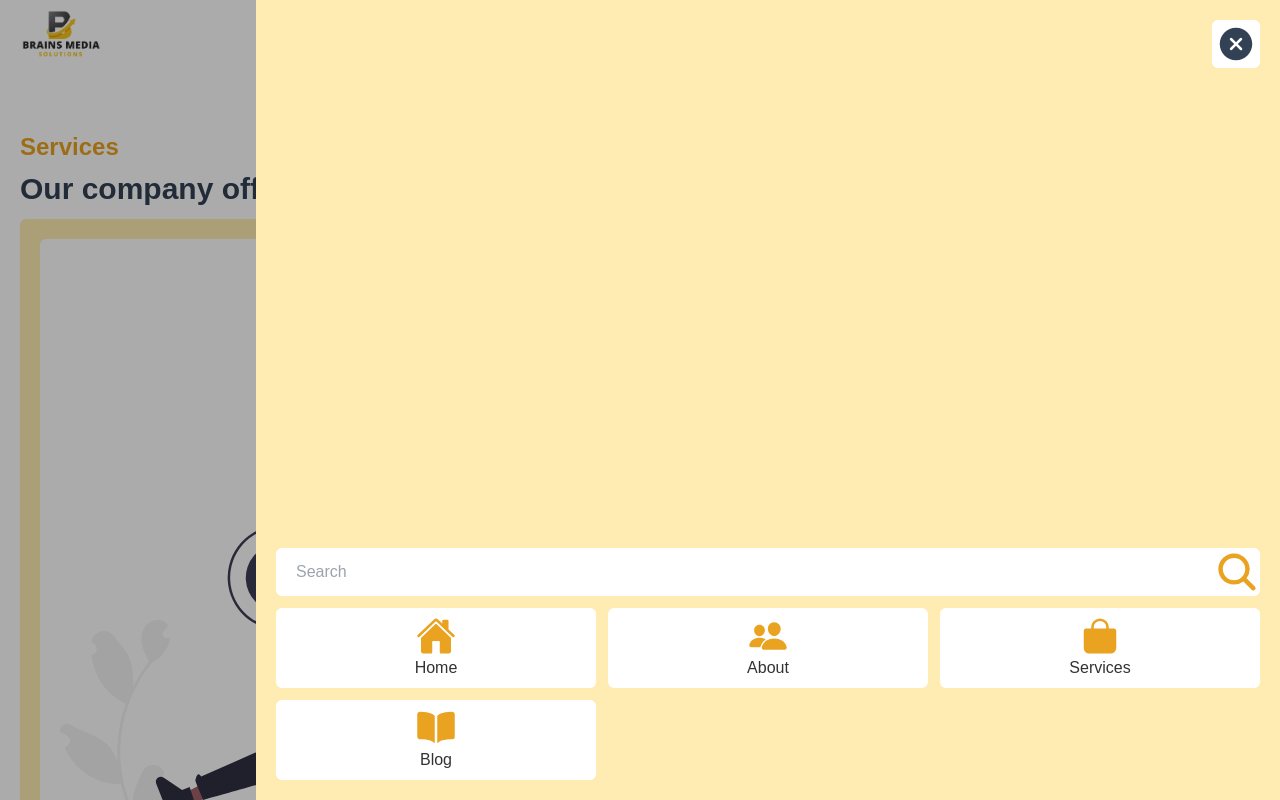
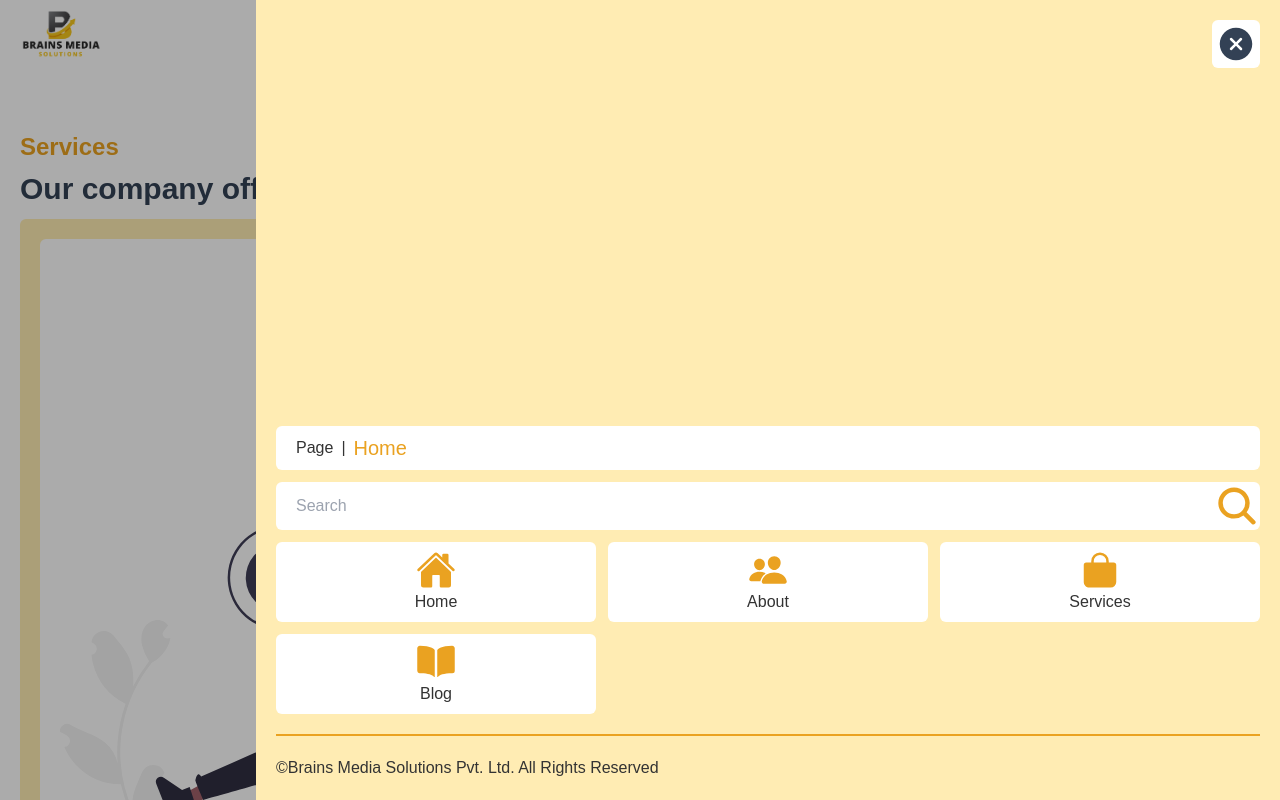
Before and after one commit to AnimeshDev1999/Brains-Media, a React (Vite) app: page /services in a window 1280 px wide. Both pictures are taken after a click on the button 1236 px from the left and 32 px from the top of the page. Shown: the top 800 px of the page. Built offline with nearby package versions, Linux system fonts and the light colour scheme.

Commit message:
test push

```diff
--- a/src/features/SideNav.jsx
+++ b/src/features/SideNav.jsx
@@ -23,6 +23,9 @@ const SideNav = () => {
         </div>
         {/* Sidebar bottom section */}
         <div>
+          <div className="flex items-center gap-2 mb-3 bg-white rounded-md px-5 py-2">
+            <p>Page</p> <p>|</p> <p className="text-mgld text-xl">Home</p>{" "}
+          </div>
           <div className="flex rounded-md overflow-hidden mb-3">
             <input
               type="text"
@@ -38,6 +41,9 @@ const SideNav = () => {
               <SideBtn key={item.nam} obj={item} />
             ))}
           </div>
+          <p className="mt-5 pt-5 border-t-[2px] border-t-mgld">
+            ©Brains Media Solutions Pvt. Ltd. All Rights Reserved{" "}
+          </p>
         </div>
       </div>
     </div>
```
